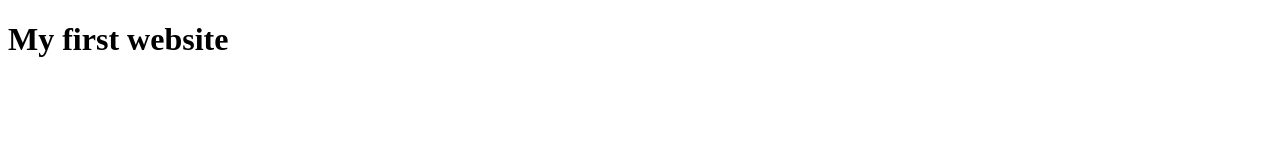
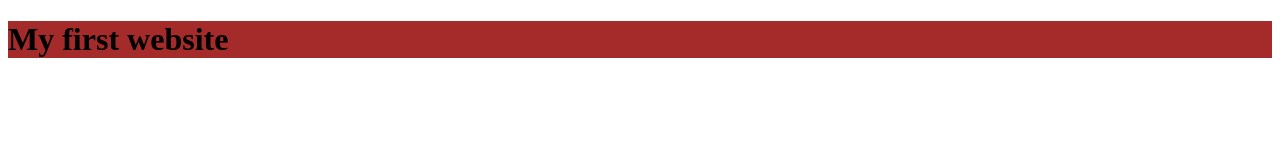
Before and after one commit to MOZID-2025/our-first-github-repo, a plain HTML site: page Index.html in a window 1280 px wide. Drawn offline with Linux system fonts and the light colour scheme.

Commit message:
our commit

```diff
--- a/Index.html
+++ b/Index.html
@@ -4,6 +4,7 @@
     <meta charset="UTF-8">
     <meta name="viewport" content="width=device-width, initial-scale=1.0">
     <title>Our first github repo</title>
+    <link rel="stylesheet" href="style/blog.css">
 </head>
 <body>
     <div>
--- /dev/null
+++ b/style/blog.css
@@ -0,0 +1,3 @@
+h1{
+    background-color: brown;
+}
```
